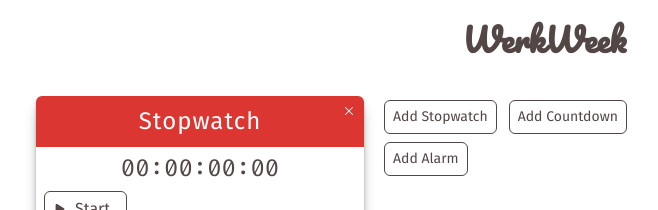
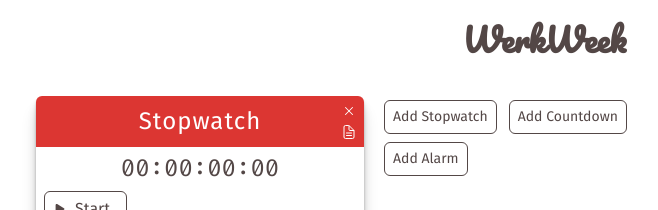
Before and after one commit to nspenner/werkweek, a React (Create React App) app: page / in a window 1280 px wide. Shown: the top 210 px of the page, without its empty margins (96-754 px from the left). Built offline with nearby package versions, Linux system fonts and the light colour scheme.

Commit message:
Add basic note support

```diff
--- a/src/App.css
+++ b/src/App.css
@@ -273,6 +273,46 @@ button:disabled {
   background: rgba(0, 0, 0, 0.1);
 }
 
+.note-button {
+  background: none;
+  border: none;
+  margin-left: auto;
+  padding: 0;
+  font-size: 1rem;
+  color: white;
+  cursor: pointer;
+  height: 24px;
+  width: 24px;
+  display: flex;
+  align-items: center;
+  justify-content: center;
+  position: absolute;
+  top: 24px;
+  right: 3px;
+}
+
+.note-container {
+  z-index: 1;
+  box-shadow: 0 2px 5px -1px rgba(0,0,0,0.2);
+  border-radius: 4px;
+  background: white;
+  position: absolute;
+  right: -4px;
+  top: 46px;
+  width: 200px;
+  height: 120px;
+}
+
+.note-container_textarea {
+  width: 100%;
+  height: 100%;
+  border: none;
+  font-family: "Fira Sans", sans-serif;
+  padding: 1rem;
+  border-radius: 4px;
+  resize: none;
+}
+
 .cover {
   position: fixed;
   top: 0px;
--- a/src/components/Stopwatch.jsx
+++ b/src/components/Stopwatch.jsx
@@ -138,6 +138,7 @@ class Stopwatch extends Component {
           backgroundColor={this.state.color}
           onDelete={() => this.props.deleteWatch(this.props.id)}
           onChange={this.handleChange}
+          inputName="title"
         />
         <div className="p--sml flex-container--column flow--sml">
           <div className="flex-container--centered">
--- a/src/components/WidgetTitle.jsx
+++ b/src/components/WidgetTitle.jsx
@@ -1,7 +1,11 @@
-import React from 'react';
+import React from "react";
 import PropTypes from "prop-types";
 
 class WidgetTitle extends React.Component {
+  state = {
+    textAreaClassName: "note-container hidden",
+  };
+
   handleKeyPress = (e) => {
     const code = e.keyCode ? e.keyCode : e.which;
     if (code === 13) {
@@ -9,13 +13,24 @@ class WidgetTitle extends React.Component {
     }
   };
 
+  openNotes = () => {
+    let { textAreaClassName } = this.state;
+    if (textAreaClassName.includes("hidden")) {
+      textAreaClassName = "note-container";
+    } else {
+      textAreaClassName = "note-container hidden";
+    }
+    this.setState({ textAreaClassName });
+  };
+
   render() {
     return (
-      <div className="border-curve--top" style={{ backgroundColor: this.props.backgroundColor }}>
+      <div
+        className="border-curve--top"
+        style={{ backgroundColor: this.props.backgroundColor }}
+      >
         {" "}
-        <div
-          className="p--sml flex-container--centered"
-        >
+        <div className="p--sml flex-container--centered">
           <textarea
             name={this.props.inputName}
             className="title__input"
@@ -26,10 +41,8 @@ class WidgetTitle extends React.Component {
             value={this.props.titleValue}
           ></textarea>
         </div>
-        <button
-          className="close-button"
-          onClick={this.props.onDelete}
-        >
+        <div>
+          <button className="close-button" onClick={this.props.onDelete}>
             <svg
               width="1em"
               height="1em"
@@ -48,6 +61,39 @@ class WidgetTitle extends React.Component {
               />
             </svg>
           </button>
+          <button className="note-button" onClick={this.openNotes}>
+            <svg
+              xmlns="http://www.w3.org/2000/svg"
+              className="ionicon"
+              viewBox="0 0 512 512"
+              height="1em"
+              width="1em"
+            >
+              <title>Document Text</title>
+              <path
+                d="M416 221.25V416a48 48 0 01-48 48H144a48 48 0 01-48-48V96a48 48 0 0148-48h98.75a32 32 0 0122.62 9.37l141.26 141.26a32 32 0 019.37 22.62z"
+                fill="none"
+                stroke="currentColor"
+                strokeLinejoin="round"
+                strokeWidth="32"
+              />
+              <path
+                d="M256 56v120a32 32 0 0032 32h120M176 288h160M176 368h160"
+                fill="none"
+                stroke="currentColor"
+                strokeLinecap="round"
+                strokeLinejoin="round"
+                strokeWidth="32"
+              />
+            </svg>
+          </button>
+          <div className={this.state.textAreaClassName}>
+            <textarea
+              className="note-container_textarea"
+              placeholder="Add a note..."
+            ></textarea>
+          </div>
+        </div>
       </div>
     );
   }
@@ -59,6 +105,7 @@ WidgetTitle.propTypes = {
   titleValue: PropTypes.string.isRequired,
   onDelete: PropTypes.func,
   onChange: PropTypes.func.isRequired,
-}
+  noteContent: PropTypes.string
+};
 
 export default WidgetTitle;
```
Lines whose indentation alone changed are shown as unchanged.
